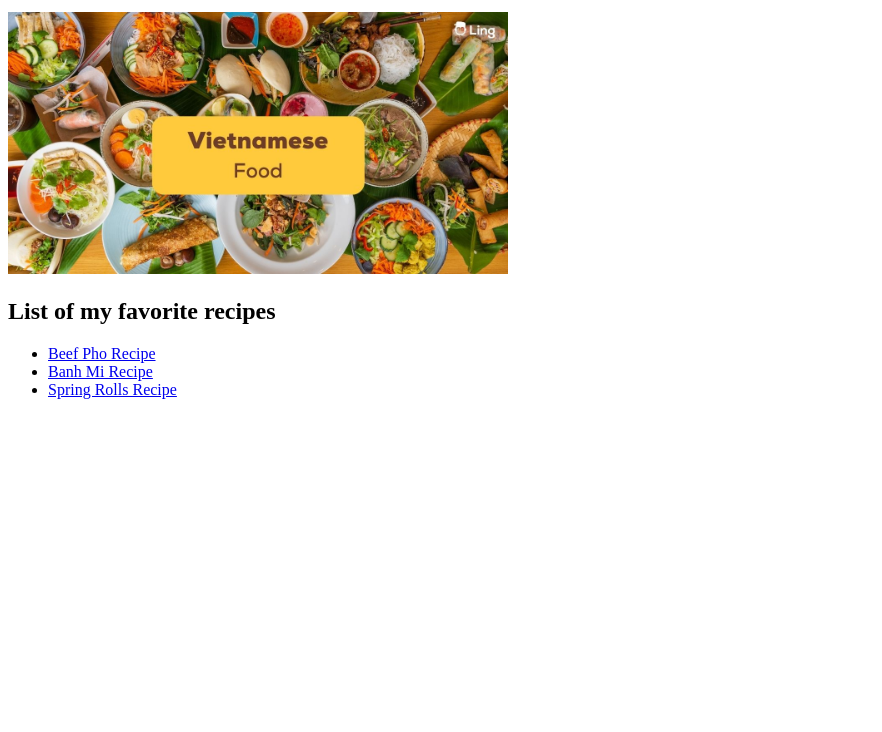
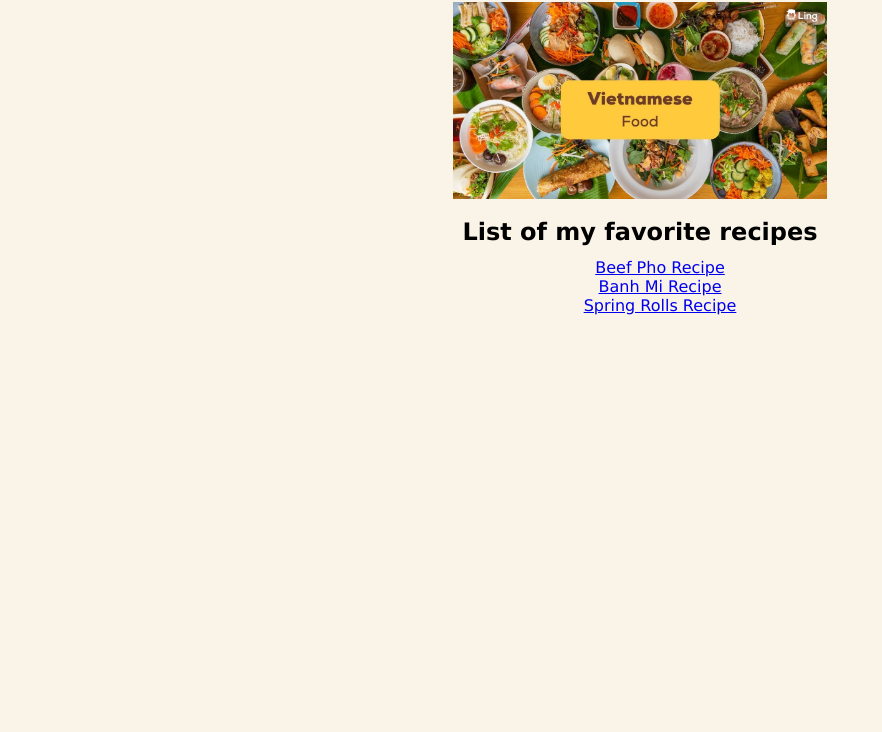
Before and after one commit to kaisano46/odin-recipes, a plain HTML site: page index.html in a window 1280 px wide. Shown: the part 68-800 px from the top of the page, without its empty margins (0-882 px from the left). Drawn offline with Linux system fonts and the light colour scheme.

Commit message:
resize img on recipe pages

```diff
--- /dev/null
+++ b/css/style.css
@@ -0,0 +1,24 @@
+body{
+    font-family: Verdana, 'Geneva', Tahoma, sans-serif;
+    background-color: rgb(249, 243, 232);
+    margin: 1em;
+}
+.index, .title, .index-ul, h2{
+    margin: auto;
+    text-align: center;
+}
+
+h2{
+    margin-bottom: 0.5em;
+}
+.title.pic {
+    display: block;
+    margin-top: 1em;
+    margin-left: auto;
+    margin-right: auto;
+    width: 30%;
+}
+.index-ul{
+    list-style-type: none;
+
+}
--- a/index.html
+++ b/index.html
@@ -3,13 +3,14 @@
 <head>
     <meta charset="UTF-8">
     <meta name="viewport" content="width=device-width, initial-scale=1.0">
+    <link rel="stylesheet" href="css/style.css">
     <title>Odin Recipes</title>
 </head>
 <body>
-    <h1>Odin Recipes</h1>
-    <img src="images/Vietnamese-Food.jpeg" alt="Vietnamese Food Recipes" width="500"><br>
-    <h2>List of my favorite recipes</h2>
-    <ul>
+    <h1 class="title">Odin Recipes</h1>
+    <img class="title pic" src="images/Vietnamese-Food.jpeg" alt="Vietnamese Food Recipes" width="500"><br>
+    <h2 class="h2">List of my favorite recipes</h2>
+    <ul class="index-ul">
         <li><a href="recipes/Beef-Pho.html" target="_blank">Beef Pho Recipe</a></li>
         <li><a href="recipes/Banh-Mi.html" target="_blank">Banh Mi Recipe</a></li>
         <li><a href="recipes/Spring-Rolls.html" target="_blank">Spring Rolls Recipe</a></li>
```
Also changed, not shown: recipes/Banh-Mi.html (+3 -2 lines), recipes/Beef-Pho.html (+3 -2 lines), recipes/Spring-Rolls.html (+3 -2 lines), images/Beef-Pho2.jpeg (added).
